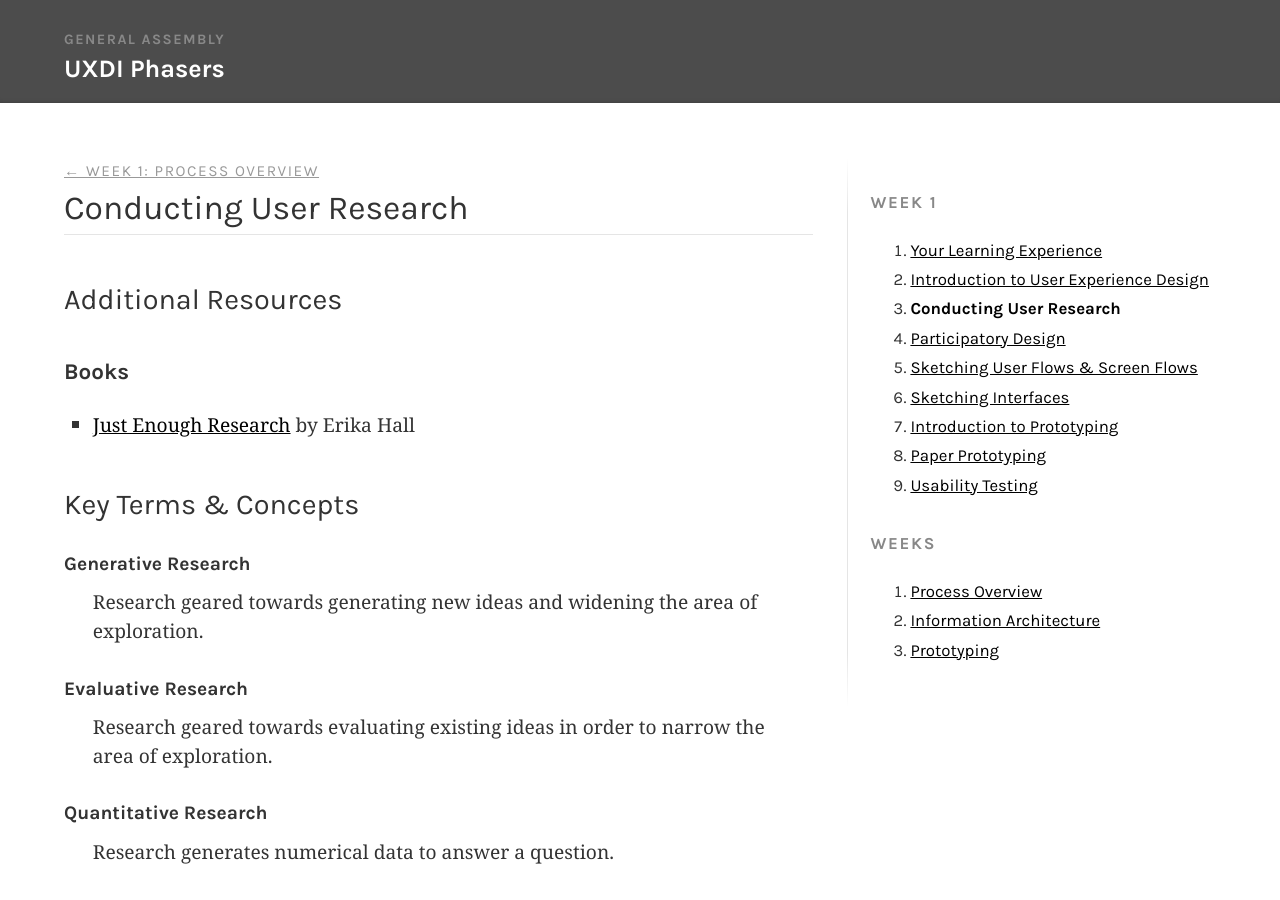
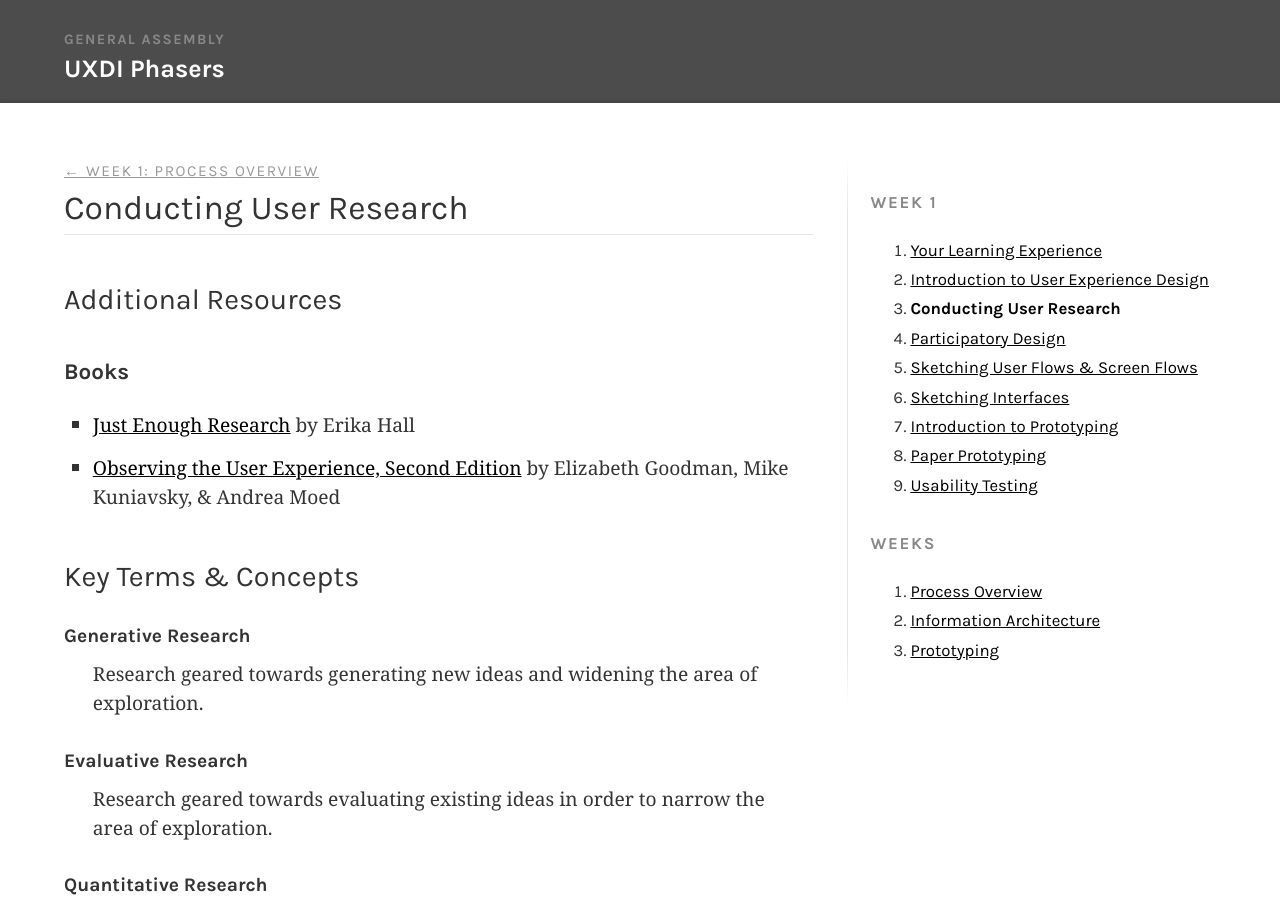
Before and after one commit to nevanscott/lightsabers, a Jekyll site: the page built from _lessons/1-3-user-research.md, in a window 1280 px wide and 900 px high. Built offline with Jekyll 4.4.1, drawn with Linux system fonts in a browser that asks for light colours; Markdown is read by kramdown in place of the engine named in the settings.

Commit message:
another book

```diff
--- a/_lessons/1-3-user-research.md
+++ b/_lessons/1-3-user-research.md
@@ -10,6 +10,10 @@ resources:
       title: Just Enough Research
       url: http://www.abookapart.com/products/just-enough-research
       author: Erika Hall
+    -
+      title: Observing the User Experience, Second Edition
+      url: http://www.amazon.com/Observing-User-Experience-Second-Edition/dp/0123848695
+      author: Elizabeth Goodman, Mike Kuniavsky, & Andrea Moed
 
 terms:
   - term: Generative Research
```
